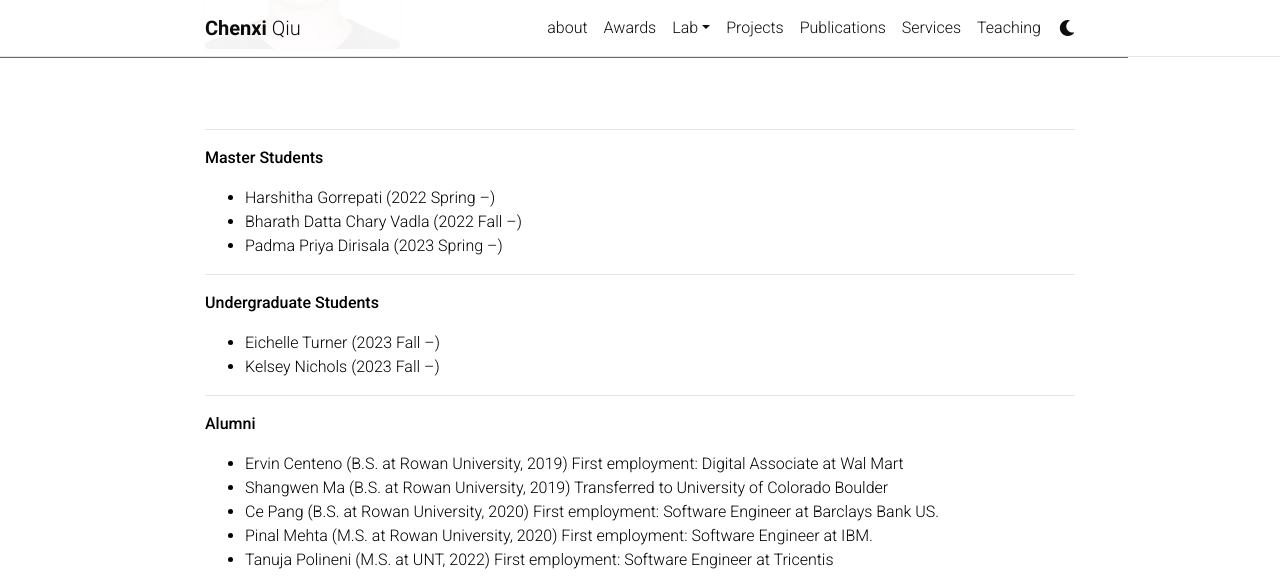
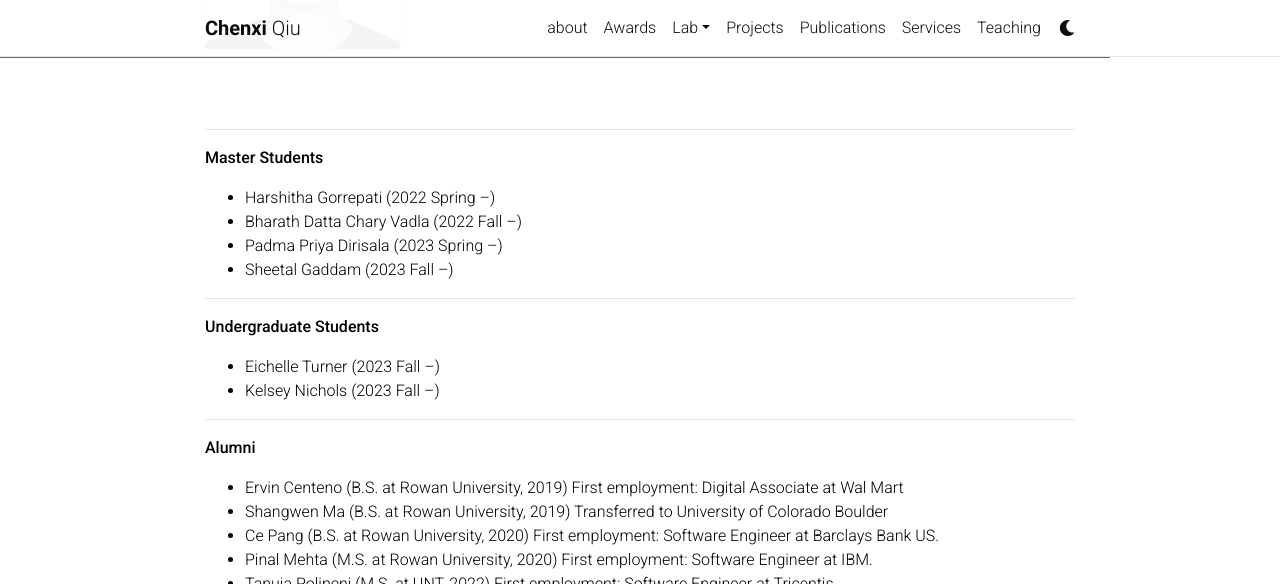
Before and after one commit to chenxiunt/chenxiunt.github.io, a Jekyll site: the page built from _pages/people.md, in a window 1280 px wide and 900 px high, scrolled down 1341 px, cut to the strip 0-584 px from the top of the window. Built offline with Jekyll 4.4.1, drawn with Linux system fonts in a browser that asks for light colours; comment, search, counter and statistics services are not loaded; a style sheet for code colours, icons or effects is not loaded.

Commit message:
Update people.md

```diff
--- a/_pages/people.md
+++ b/_pages/people.md
@@ -91,6 +91,7 @@ I am fortunate to work with several bright students:
 * Harshitha Gorrepati (2022 Spring --)
 * Bharath Datta Chary Vadla (2022 Fall --)
 * Padma Priya Dirisala (2023 Spring --)
+* Sheetal Gaddam (2023 Fall --)
 
 -----------------------
 **Undergraduate Students**
```
